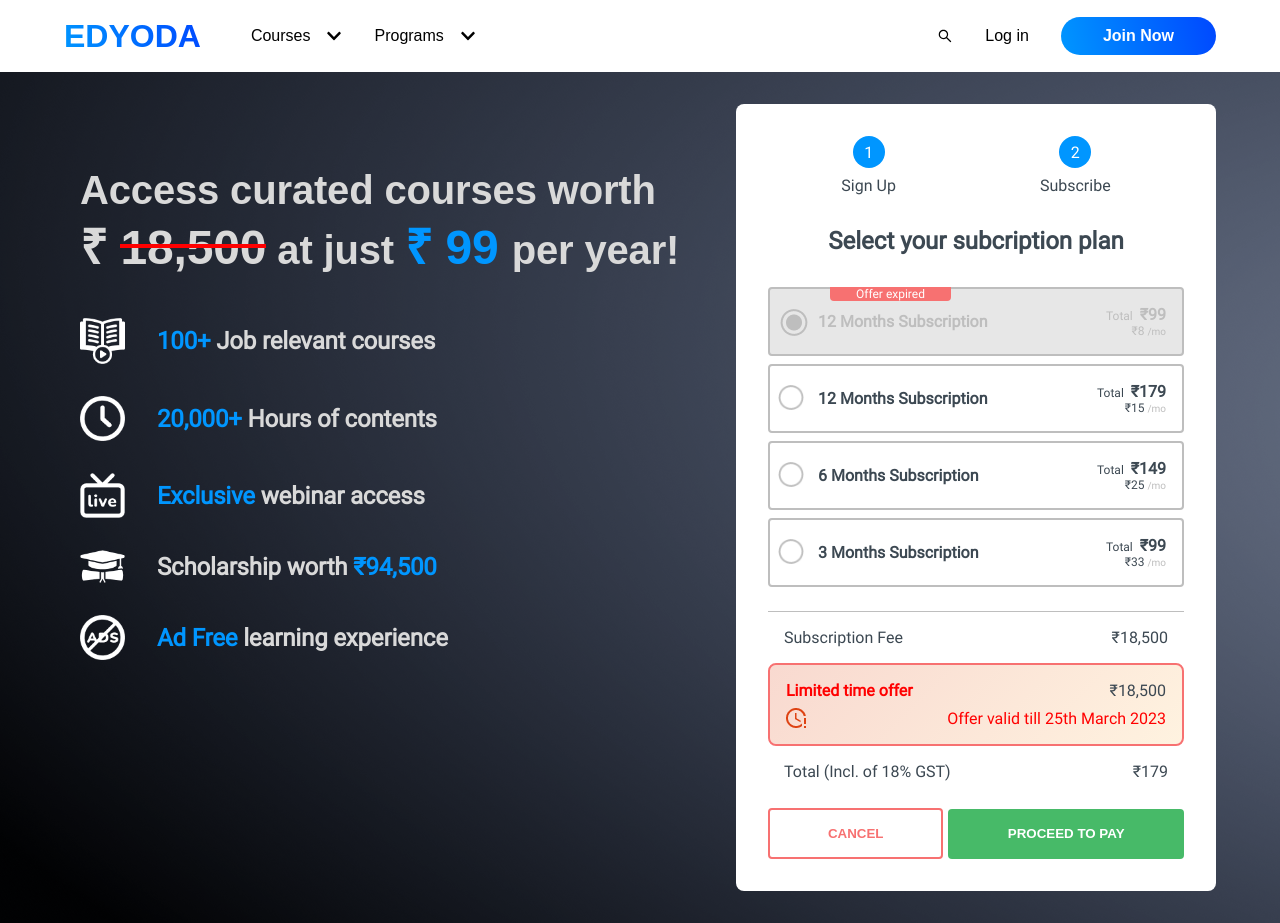
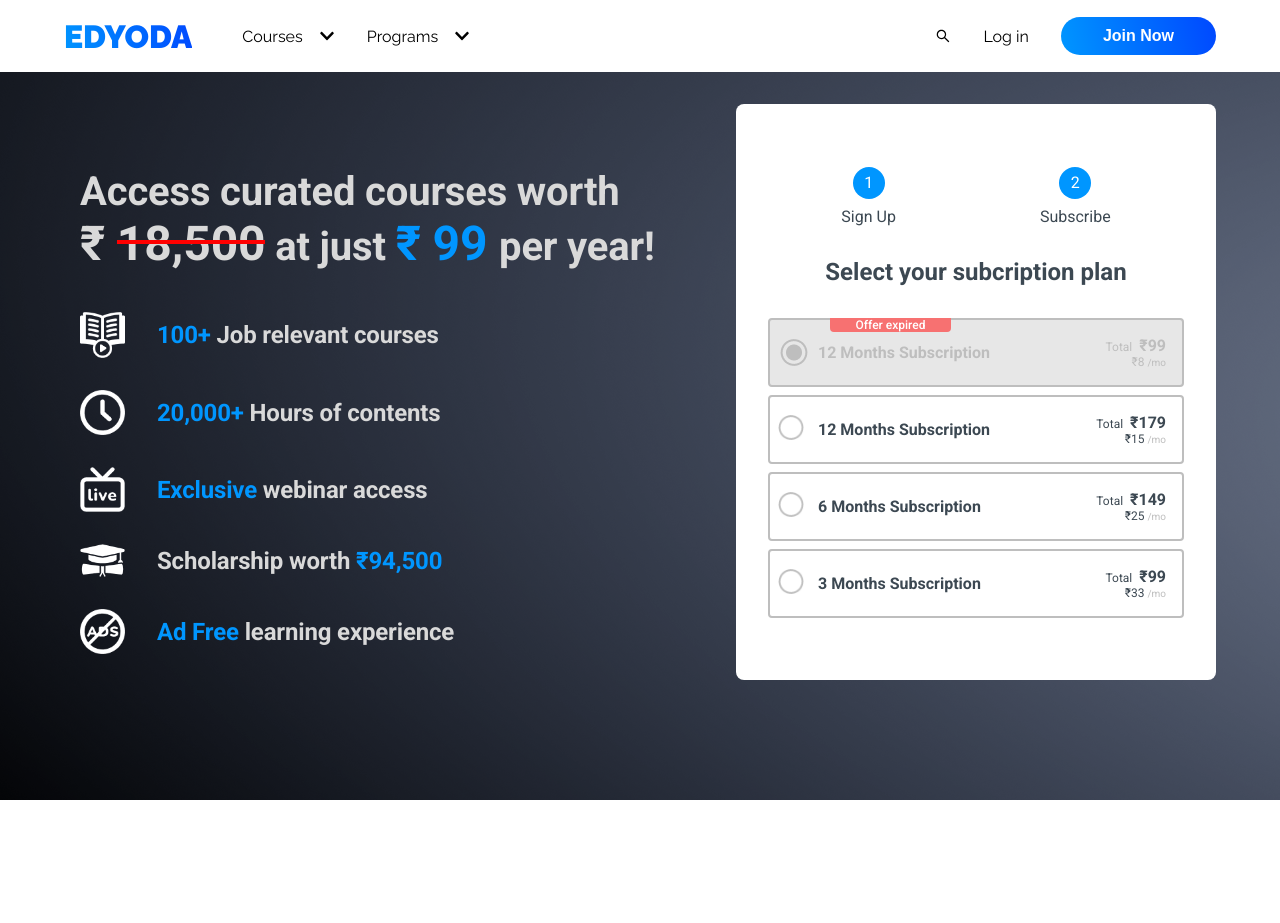
Before and after one commit to JayashTripathy/edyoda, a React (Vite) app: page / in a window 1280 px wide. After the commit the page ends 800 px from the top, so only its background shows below. Built offline with nearby package versions, Linux system fonts and the light colour scheme.

Commit message:
finalizing

```diff
--- a/package.json
+++ b/package.json
@@ -7,9 +7,12 @@
     "dev": "vite",
     "build": "vite build",
     "lint": "eslint src --ext js,jsx --report-unused-disable-directives --max-warnings 0",
+    "predeploy": "npm run build",
+    "deploy": "gh-pages -d build",
     "preview": "vite preview"
   },
   "dependencies": {
+    "gh-pages": "^5.0.0",
     "react": "^18.2.0",
     "react-dom": "^18.2.0",
     "react-icons": "^4.8.0"
--- a/src/App.css
+++ b/src/App.css
@@ -1,3 +1,5 @@
+@import url('https://fonts.googleapis.com/css2?family=Roboto:wght@100;300;400;500;700;900&display=swap');
+@import url('https://fonts.googleapis.com/css2?family=Raleway:wght@300;400;600;700;800;900&display=swap');
 
 *{
   box-sizing: border-box;
@@ -6,17 +8,8 @@
 
 }
 
-@font-face {
-  font-family: "Roboto";
-  src: local("Roboto"),url('https://fonts.googleapis.com/css2?family=Roboto:wght@100;300;400;500;700;900&display=swap');
-  font-weight: normal;
-  font-display: block;
-}
-@font-face {
-  font-family: "Raleway";
-  src: local("Raleway"), url('https://fonts.googleapis.com/css2?family=Raleway:wght@300;400;600;700;800;900&display=swap');
-  font-weight: normal;
-}
+
+
 
 /* style variables  */
 :root {
--- a/src/components/homepage.jsx
+++ b/src/components/homepage.jsx
@@ -3,18 +3,17 @@ import "../styles/homepage.css";
 
 function homepage() {
   const [radioPrice, setRadioPrice] = useState("179");
-  const [limitedPrice, setLimitedPrice] = useState("18500");
+  const [limitedPrice, setLimitedPrice] = useState(null);
 
   const updatePrice = (e) => {
-    const value =  `${18500 - e.target.value}`;
+    const value = `${18500 - e.target.value}`;
     setRadioPrice(e.target.value);
-    setLimitedPrice(value)
+    setLimitedPrice(value);
     console.log(value);
-
   };
   const handleChange = (e) => {
     console.log(e.target.value);
-  }
+  };
 
   return (
     <form className="homepage">
@@ -111,7 +110,6 @@ function homepage() {
               type="radio"
               name="radio"
               id="radio2"
-
               value="179"
               onChange={handleChange}
               onClick={updatePrice}
@@ -137,7 +135,6 @@ function homepage() {
               type="radio"
               name="radio"
               id="radio3"
-
               value="149"
               onChange={handleChange}
               onClick={updatePrice}
@@ -163,7 +160,6 @@ function homepage() {
               type="radio"
               name="radio"
               id="radio4"
-
               value="99"
               onChange={handleChange}
               onClick={updatePrice}
@@ -185,7 +181,9 @@ function homepage() {
           </div>
 
           {/* total */}
-
+          {!limitedPrice ? (
+              ""
+            ) : (
           <div className="total-section">
             <div className="fee">
               <div className="fee-title">Subscription Fee</div>
@@ -195,25 +193,26 @@ function homepage() {
               <div className="limited-time">
                 <div>
                   <div className="lim-title">Limited time offer</div>
-                <div className="fee-val">₹{limitedPrice.slice(0,2)},{limitedPrice.slice(2,12)}</div>
+                  <div className="fee-val">
+                    -₹{limitedPrice.slice(0, 2)},{limitedPrice.slice(2, 12)}
                   </div>
+                </div>
+
                 <div className="time-offer">
                   <img src="src\assets\time.png" alt="" /> Offer valid till 25th
                   March 2023{" "}
                 </div>
               </div>
             <div className="fee">
-              <div className="">Total (Incl. of 18% GST)</div>
-              <div className="fee-val">₹{radioPrice}</div>
+              <div className=""> <span className="bold">Total</span> (Incl. of 18% GST)</div>
+              <div className="fee-val bold grow-price">₹{radioPrice}</div>
             </div>
-            <div className=" payment">
+            <div className="fee payment">
               <button>cancel</button>
               <button>proceed to pay</button>
             </div>
-
           </div>
-
-
+            )}
         </div>
       </div>
     </form>
--- a/src/styles/homepage.css
+++ b/src/styles/homepage.css
@@ -21,6 +21,7 @@
 .head-text {
   font-weight: 600;
   font-size: 2.5rem;
+  font-family: 'Roboto', sans-serif;
 }
 
 .red-cut {
@@ -63,6 +64,10 @@
   border-radius: 8px;
   color: var(--text-2);
   padding: 2rem;
+  display: flex;
+  justify-content: center;
+  align-items: center;
+  flex-direction: column;
 }
 
 .progress {
@@ -257,7 +262,7 @@
   display: flex;
   flex-direction: row;
   justify-content: space-between;
-  padding: 1rem;
+  padding: .5rem;
 }
 .fee-val {
   color: var(--text-2);
@@ -284,7 +289,7 @@
 
 }
 
-.limited-time div{
+.limited-time div:nth-child(1){
   display: flex;
 
   justify-content: space-between;
@@ -328,3 +333,10 @@
   border: 2px solid var(--sucess);
   padding: 1.1rem;
 }
+
+.bold{
+  font-weight: 600;
+}
+.grow-price{
+  font-size: 1.5rem;
+}
--- a/src/styles/navbar.css
+++ b/src/styles/navbar.css
@@ -4,6 +4,7 @@
   max-width: 100%;
   position: sticky;
   top: 0;
+  z-index: 10;
 }
 .nav-container {
   margin: 0 auto;
@@ -66,4 +67,5 @@
   font-weight: 700;
   font-size: 16px;
   border: none;
+  cursor: pointer;
 }
```
Also changed, not shown: 1 other file (tests, documents, lock files or other folders). Lines whose indentation alone changed are shown as unchanged.
